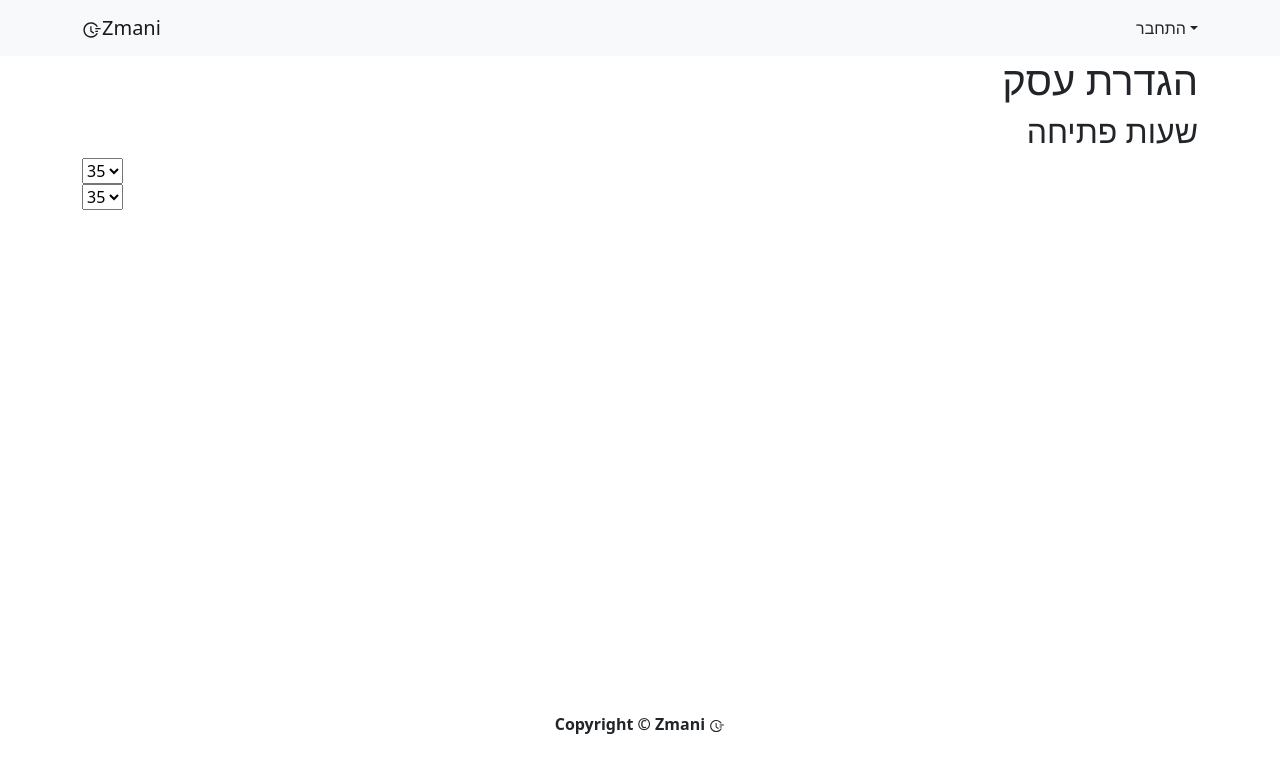
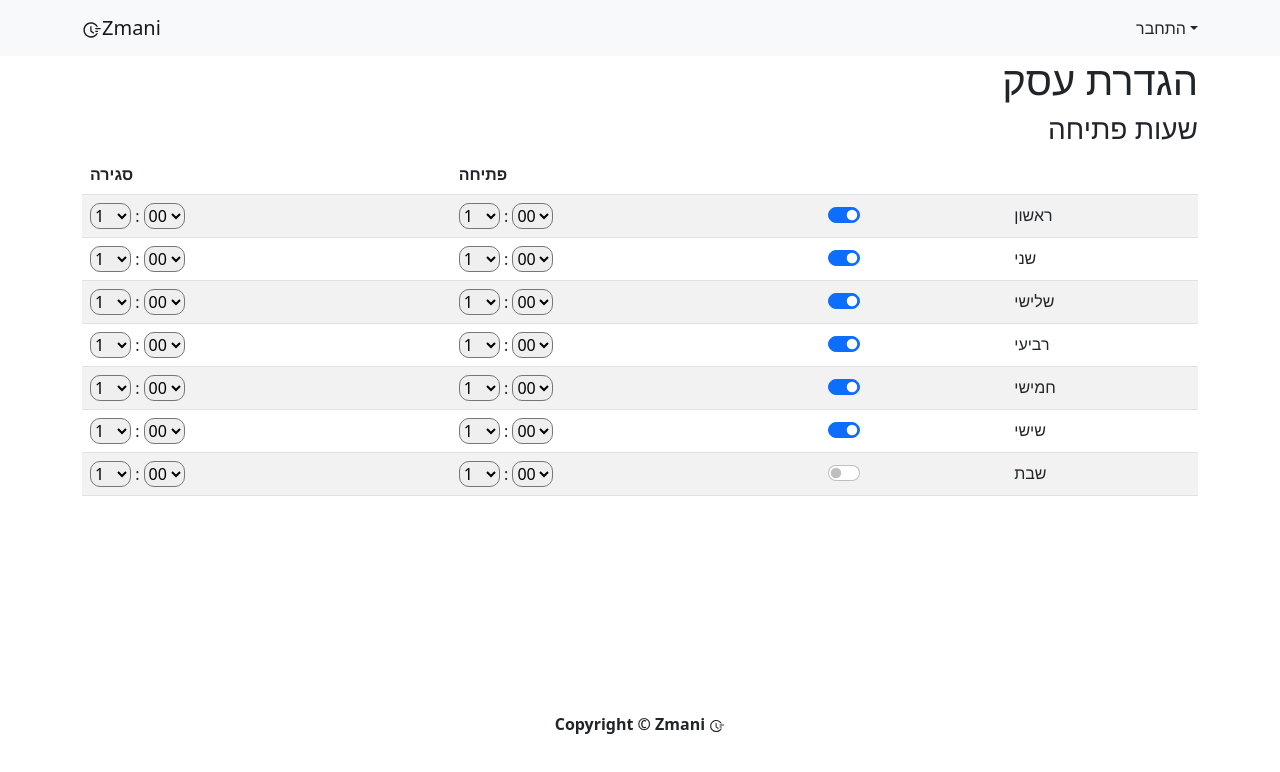
Before and after one commit to YakovTamam/Zmani, a React (Create React App) app in the folder client/: page /business-setting in a window 1280 px wide. Shown: the top 772 px of the page. Built offline with nearby package versions, Linux system fonts and the light colour scheme.

Commit message:
table hours

```diff
--- a/client/src/components/Header.js
+++ b/client/src/components/Header.js
@@ -34,6 +34,9 @@ const Header = () => {
             <LinkContainer to='/mypage'>
               <NavDropdown.Item>העמוד שלי</NavDropdown.Item>
             </LinkContainer>
+            <LinkContainer to='/business-setting'>
+              <NavDropdown.Item>הגדרת עסק</NavDropdown.Item>
+            </LinkContainer>
             <NavDropdown.Item onClick={logoutHandler}>התנתק</NavDropdown.Item>
             <NavDropdown.Divider />
             <LinkContainer to='/support'>
--- /dev/null
+++ b/client/src/components/TimePicker.css
@@ -0,0 +1,3 @@
+select {
+    border-radius: 10px;
+  }
--- a/client/src/components/TimePicker.js
+++ b/client/src/components/TimePicker.js
@@ -1,12 +1,8 @@
 import React from "react";
+import "./TimePicker.css";
 
 const TimePicker = props => {
-  const pickTime = true && props.pickTime;
-  console.log("props: " + props.pickTime);
-  console.log(pickTime);
   return (
-    <>
-      {pickTime ? (
     <div>
       <select value={props.hour} onChange={props.handleHour}>
         <option value='1'>1</option>
@@ -33,11 +29,8 @@ const TimePicker = props => {
         <option value='22'>22</option>
         <option value='23'>23</option>
         <option value='00'>00</option>
-          </select>{" "}
-        </div>
-      ) : (
-        <div>
-          {" "}
+      </select>
+      {" : "}
       <select value={props.hour} onChange={props.handleHour}>
         <option value='00'>00</option>
         <option value='05'>05</option>
@@ -53,9 +46,6 @@ const TimePicker = props => {
         <option value='12'>55</option>
       </select>
     </div>
-      )}
-      <div></div>
-    </>
   );
 };
 
--- a/client/src/pages/BusinessSetting.css
+++ b/client/src/pages/BusinessSetting.css
@@ -1,3 +1,29 @@
-h1, h2{
+h1, h2, h3, h5{
     text-align: right;
 }
+
+h5{
+    width: 130px;
+    margin-right: 10px;
+}
+
+
+
+.opening-time-container{
+    border: 1px solid black;
+    border-radius: 10px;
+    display: flex;
+    justify-content: flex-end;
+    align-items: end;
+}
+
+.opening-title{
+    display: flex;
+    align-items: end;
+    width: 100%;
+
+}
+
+.day-container{
+
+}
--- a/client/src/pages/BusinessSetting.js
+++ b/client/src/pages/BusinessSetting.js
@@ -1,6 +1,9 @@
 import React, { useState } from "react";
 import TimePicker from "../components/TimePicker";
 import "./BusinessSetting.css";
+import ToggleButton from "react-bootstrap/ToggleButton";
+import Table from "react-bootstrap/Table";
+import Form from "react-bootstrap/Form";
 
 function BusinessSetting() {
   const [hour, setHour] = useState("8");
@@ -14,57 +17,115 @@ function BusinessSetting() {
     setMinute(e.target.value);
   };
 
-  const day = [
-    {
-      name: "ראשון",
-      opening: "8:00",
-      closing: "17:00",
-      isOpen: true,
-    },
-    {
-      name: "שני",
-      opening: "8:00",
-      closing: "17:00",
-      isOpen: true,
-    },
-    {
-      name: "שלישי",
-      opening: "8:00",
-      closing: "17:00",
-      isOpen: true,
-    },
-    {
-      name: "רביעי",
-      opening: "8:00",
-      closing: "17:00",
-      isOpen: true,
-    },
-    {
-      name: "חמישי",
-      opening: "8:00",
-      closing: "17:00",
-      isOpen: true,
-    },
-    {
-      name: "שישי",
-      opening: "8:00",
-      closing: "13:00",
-      isOpen: true,
-    },
-    {
-      name: "שבת",
-      opening: "8:00",
-      closing: "17:00",
-      isOpen: false,
-    },
-  ];
+  const handleCheck = e => {
+    console.log(e.target.value);
+  };
 
   return (
     <div>
       <h1>הגדרת עסק</h1>
-      <h2>שעות פתיחה</h2>
-      <TimePicker hour={hour} handleHour={handleHour} />
-      <TimePicker hour={hour} handleHour={handleHour} pickTime={false} />
+      <h3>שעות פתיחה</h3>
+      <Table striped>
+        <thead>
+          <tr>
+            <th>סגירה</th>
+            <th>פתיחה</th>
+            <th></th>
+            <th></th>
+          </tr>
+        </thead>
+        <tbody>
+          <tr>
+            <td>
+              <TimePicker />
+            </td>
+            <td>
+              <TimePicker />
+            </td>
+            <td>
+              <Form.Check
+                type='switch'
+                id='custom-switch'
+                onChange={handleCheck}
+                checked={true}
+              />
+            </td>
+            <td>ראשון</td>
+          </tr>
+          <tr>
+            <td>
+              <TimePicker />
+            </td>
+            <td>
+              <TimePicker />
+            </td>
+            <td>
+              <Form.Check type='switch' id='custom-switch' checked={true} />
+            </td>
+            <td>שני</td>
+          </tr>
+          <tr>
+            <td>
+              <TimePicker />
+            </td>
+            <td>
+              <TimePicker />
+            </td>
+            <td>
+              <Form.Check type='switch' id='custom-switch' checked={true} />
+            </td>
+            <td>שלישי</td>
+          </tr>
+          <tr>
+            <td>
+              <TimePicker />
+            </td>
+            <td>
+              <TimePicker />
+            </td>
+            <td>
+              <Form.Check type='switch' id='custom-switch' checked={true} />
+            </td>
+            <td>רביעי</td>
+          </tr>
+          <tr>
+            <td>
+              <TimePicker />
+            </td>
+            <td>
+              <TimePicker />
+            </td>
+            <td>
+              <Form.Check type='switch' id='custom-switch' checked={true} />
+            </td>
+            <td>חמישי</td>
+          </tr>
+          <tr>
+            <td>
+              <TimePicker />
+            </td>
+            <td>
+              <TimePicker />
+            </td>
+            <td>
+              <Form.Check type='switch' id='custom-switch' checked={true} />
+            </td>
+            <td>שישי</td>
+          </tr>
+          <tr>
+            <td>
+              <TimePicker />
+            </td>
+            <td>
+              <TimePicker />
+            </td>
+            <td>
+              <Form.Check type='switch' id='custom-switch' checked={false} />
+            </td>
+            <td>שבת</td>
+          </tr>
+        </tbody>
+      </Table>
     </div>
   );
 }
--- a/client/src/pages/MyPage.css
+++ b/client/src/pages/MyPage.css
@@ -1,11 +1,11 @@
-#mark-appointment-button{
+/* #mark-appointment-button{
   position: fixed;
   bottom: 0;
   width: 100%;
   height: 65px;
   border-radius: 0;
   font-weight: bold;
-}
+} */
 
 .opening-houres{
   background-color: lightgray;;
--- a/client/src/pages/MyPage.js
+++ b/client/src/pages/MyPage.js
@@ -44,7 +44,18 @@ const MyPage = () => {
               position: "absolute",
             }}
           />
-          <Button id='mark-appointment-button'>הזמן תור</Button>
+          <Button
+            id='mark-appointment-button'
+            style={{
+              position: "fixed",
+              bottom: "0",
+              width: "100%",
+              height: "65px",
+              borderRadius: "0",
+              fontWeight: "bold",
+            }}>
+            הזמן תור
+          </Button>
         </div>
       </div>
       <h2
```
Also changed, not shown: client/src/pages/db.js (added, +44 -0 lines). Lines whose indentation alone changed are shown as unchanged.
